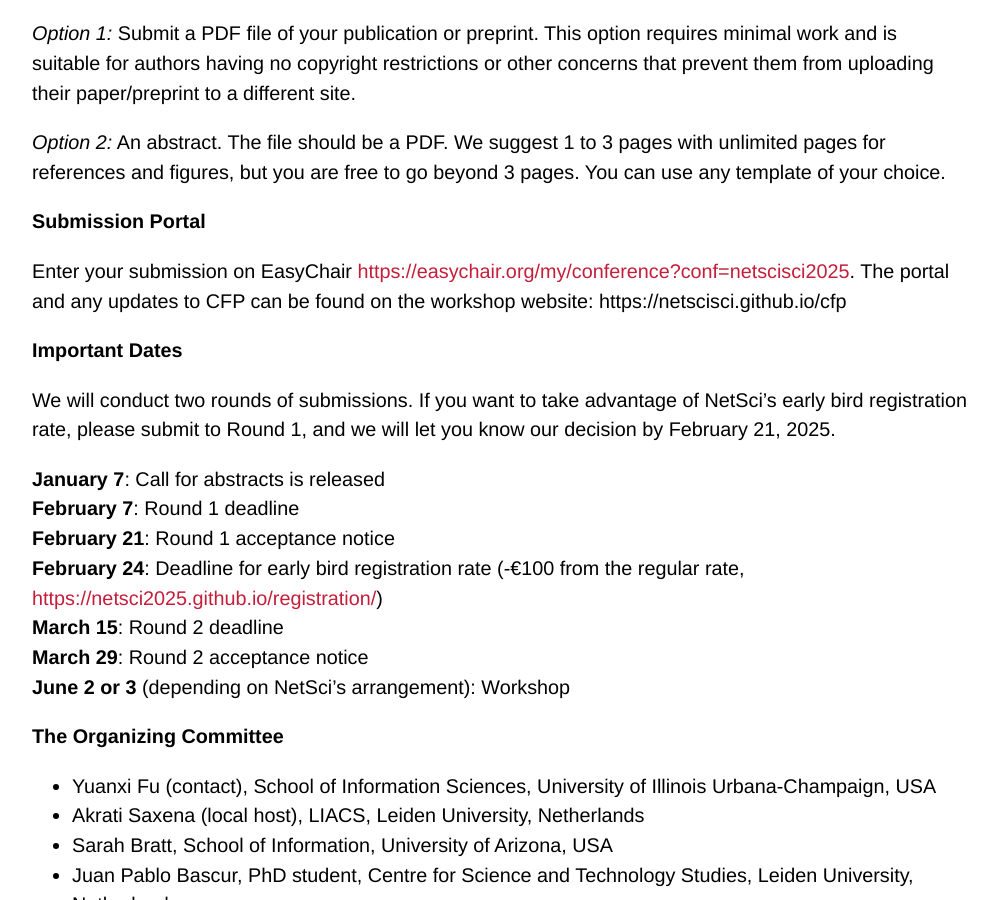
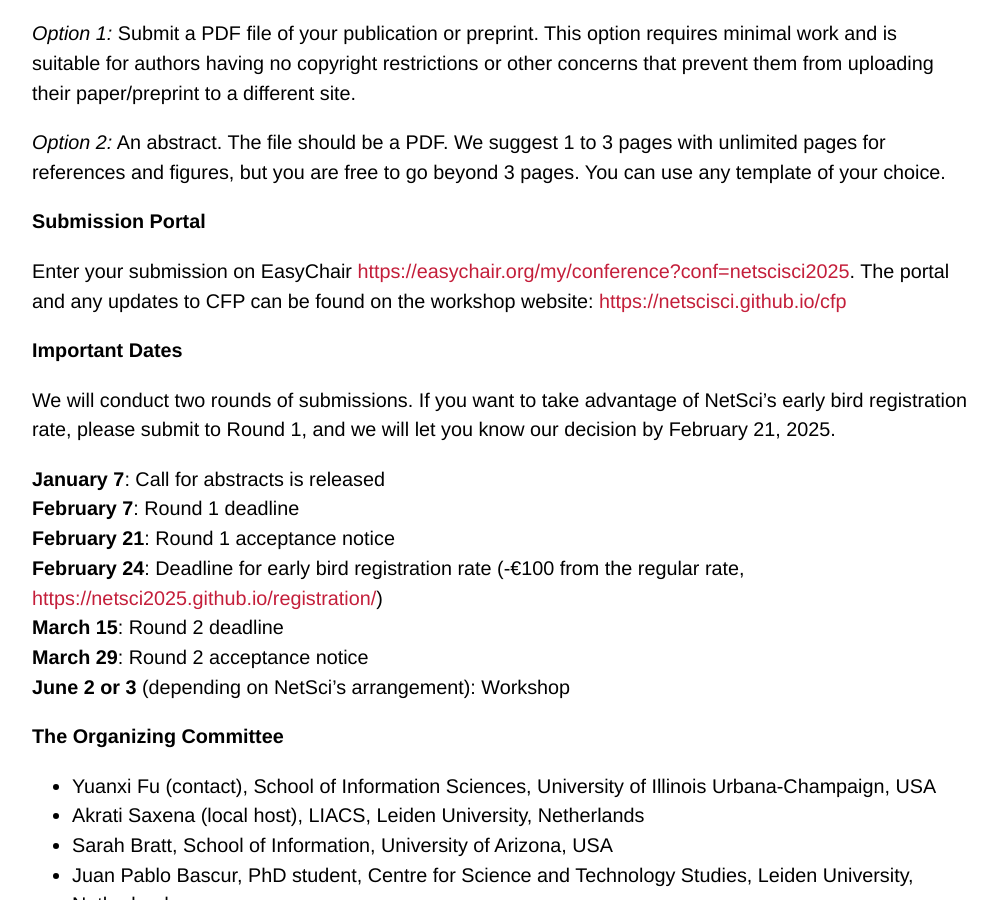
Before and after one commit to netscisci/netscisci.github.io, a Jekyll site: the page built from cfp.md, in a window 1280 px wide and 900 px high, scrolled down 1361 px. Shown: the whole window, without its empty margins (140-1137 px from the left). Built offline with Jekyll 4.4.1, drawn with Linux system fonts in a browser that asks for light colours; some web fonts are replaced; our own code applies the rules of GitHub Pages for plain Markdown files; part of the change alters nothing that is shown.

Commit message:
Update cfp.md

```diff
--- a/cfp.md
+++ b/cfp.md
@@ -25,7 +25,7 @@ _Option 2:_ An abstract. The file should be a PDF. We suggest 1 to 3 pages with
 
 **Submission Portal**
 
-Enter your submission on EasyChair [https://easychair.org/my/conference?conf=netscisci2025](https://easychair.org/my/conference?conf=netscisci2025). The portal and any updates to CFP can be found on the workshop website: https://netscisci.github.io/cfp
+Enter your submission on EasyChair [https://easychair.org/my/conference?conf=netscisci2025](https://easychair.org/my/conference?conf=netscisci2025). The portal and any updates to CFP can be found on the workshop website: [https://netscisci.github.io/cfp](https://netscisci.github.io/cfp)
 
 **Important Dates**
 
```
